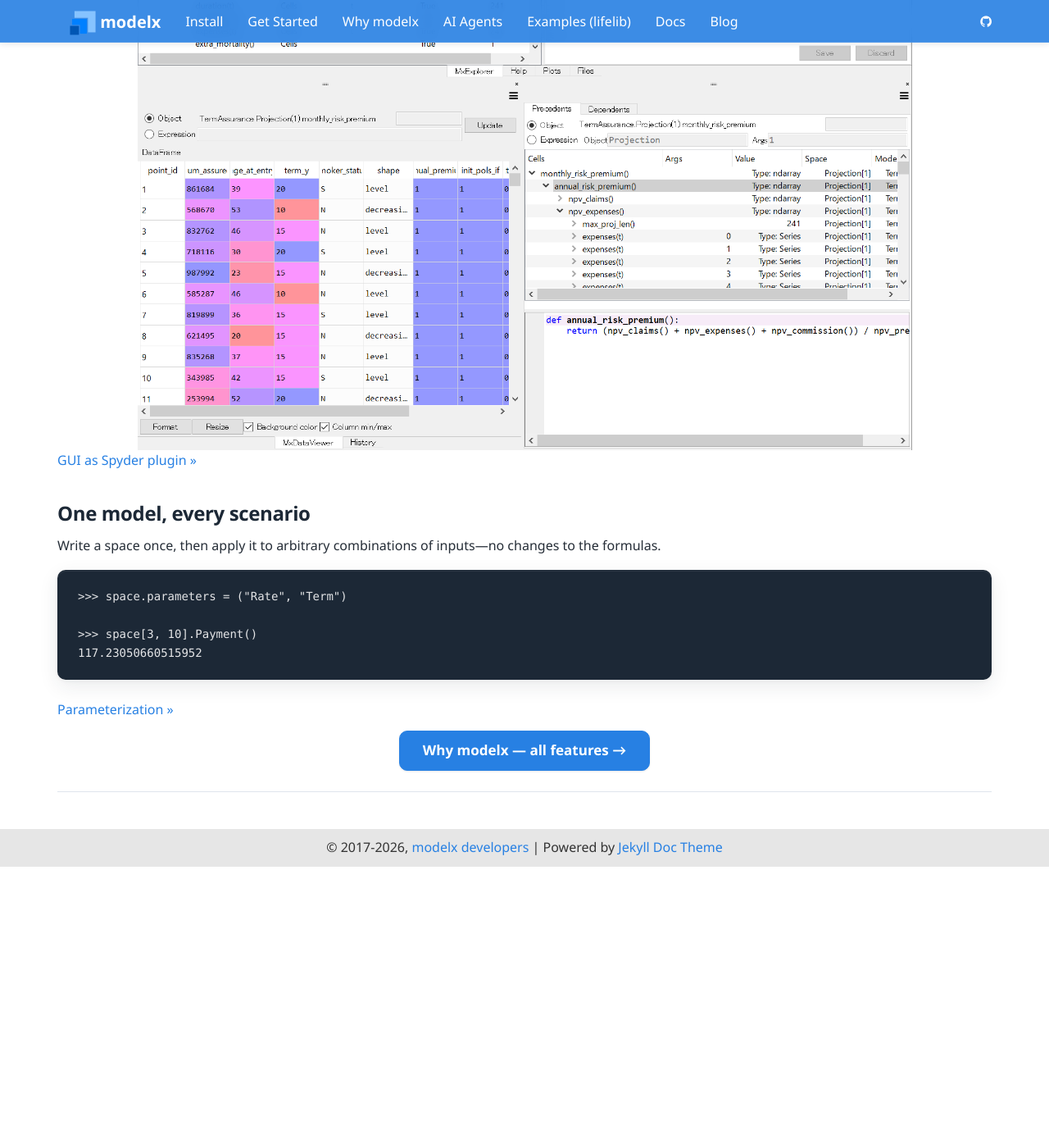
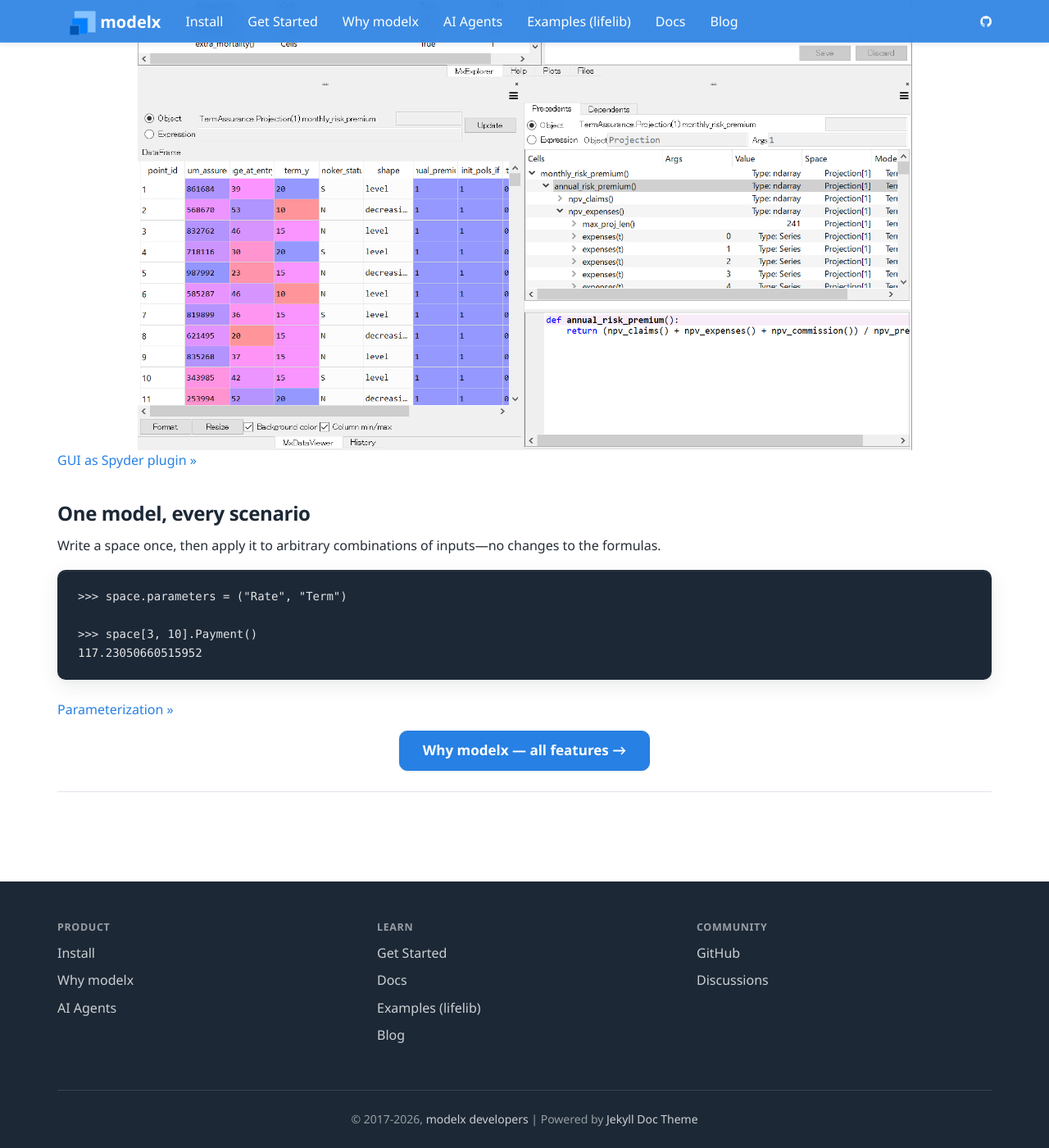
Before and after one commit to fumitoh/modelx-site, a Jekyll site: the page built from index.html, in a window 1280 px wide and 1400 px high, scrolled down 3183 px. Shown: the whole window at 82% size. Built offline with Jekyll 4.4.1, drawn with Linux system fonts in a browser that asks for light colours; before the commit the page ends 4242 px from its top, so only the background shows below that.

Commit message:
Build sitemap footer: Product / Learn / Community columns on ink surface
Three link columns using only existing URLs, with the copyright and
Jekyll Doc Theme attribution kept intact. The sticky-footer absolute
positioning gives way to a flex column so the footer can take its
natural height on every viewport.

Co-Authored-By: Claude Fable 5 <noreply@anthropic.com>

```diff
--- a/_includes/footer.html
+++ b/_includes/footer.html
@@ -1,7 +1,34 @@
 <footer class="footer">
     <div class="container">
 
-        <p class="text-center">
+        <div class="row footer-cols">
+            <div class="col-sm-4 footer-col">
+                <h5>Product</h5>
+                <ul class="list-unstyled">
+                    <li><a href="{{ site.baseurl }}/#install">Install</a></li>
+                    <li><a href="{{ "/features.html" | prepend: site.baseurl }}">Why modelx</a></li>
+                    <li><a href="{{ "/ai.html" | prepend: site.baseurl }}">AI Agents</a></li>
+                </ul>
+            </div>
+            <div class="col-sm-4 footer-col">
+                <h5>Learn</h5>
+                <ul class="list-unstyled">
+                    <li><a href="https://docs.modelx.io/en/latest/tutorial/index.html">Get Started</a></li>
+                    <li><a href="https://docs.modelx.io/en/latest/index.html">Docs</a></li>
+                    <li><a href="https://lifelib.io">Examples (lifelib)</a></li>
+                    <li><a href="{{ "/allposts.html" | prepend: site.baseurl }}">Blog</a></li>
+                </ul>
+            </div>
+            <div class="col-sm-4 footer-col">
+                <h5>Community</h5>
+                <ul class="list-unstyled">
+                    <li><a href="{{ site.git_address }}">GitHub</a></li>
+                    <li><a href="https://github.com/fumitoh/modelx/discussions">Discussions</a></li>
+                </ul>
+            </div>
+        </div>
+
+        <p class="footer-legal text-center">
             &copy; 2017-{{ site.time | date: '%Y' }}, <a href="{{ site.author.linkedin }}">{{ site.author.name }}</a> |
             Powered by <a href="https://github.com/aksakalli/jekyll-doc-theme">Jekyll Doc Theme</a>
         </p>
--- a/css/main.scss
+++ b/css/main.scss
@@ -119,12 +119,19 @@ $blockquote-border-color:  $mx-blue-200;
 ;
 
 html {
-  position: relative;
+  height: 100%;
+}
+// Flex column keeps the footer at the viewport bottom on short pages while
+// letting it grow to its natural (multi-column) height.
+body {
+  display: flex;
+  flex-direction: column;
   min-height: 100%;
+  padding-top: $navbar-height + $navbar-margin-bottom;
 }
-body {
-  padding-top: $navbar-height + $navbar-margin-bottom;
-  margin-bottom: 46px;
+.page-content {
+  flex: 1 0 auto;
+  width: 100%;
 }
 
 // ===========================================================================
@@ -516,13 +523,45 @@ pre:has(> code.language-mermaid) {
   padding-bottom: 20px;
 }
 .footer {
-  position: absolute;
-  bottom: 0;
   width: 100%;
-  height: 46px;
-  padding-top: 10px;
-  background-color: $gray-lighter;
-  color: $gray-dark;
+  margin-top: $mx-space-8;
+  padding: $mx-space-6 0 $mx-space-3;
+  background-color: $mx-ink-900;
+  color: rgba(#fff, .75);
+
+  h5 {
+    margin: 0 0 12px;
+    color: rgba(#fff, .55);
+    font-size: 12.5px;
+    font-weight: 600;
+    letter-spacing: .05em;
+    text-transform: uppercase;
+  }
+
+  a {
+    color: mix(#fff, $mx-ink-900, 78%);
+
+    &:hover,
+    &:focus {
+      color: #fff;
+    }
+  }
+
+  .footer-col {
+    margin-bottom: $mx-space-3;
+
+    li {
+      margin-bottom: 8px;
+    }
+  }
+
+  .footer-legal {
+    margin: $mx-space-2 0 0;
+    padding-top: $mx-space-3;
+    border-top: 1px solid rgba(#fff, .12);
+    color: rgba(#fff, .55);
+    font-size: 14px;
+  }
 }
 
 .post-list-container {
```
